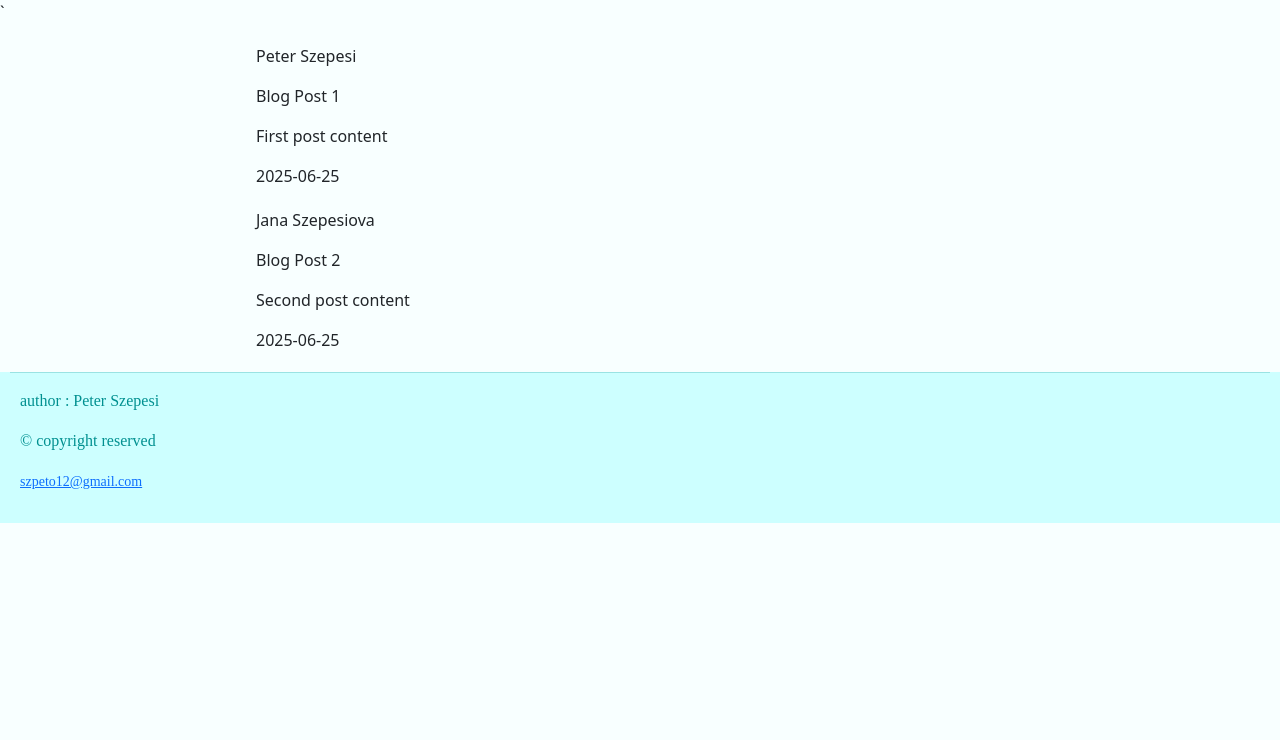
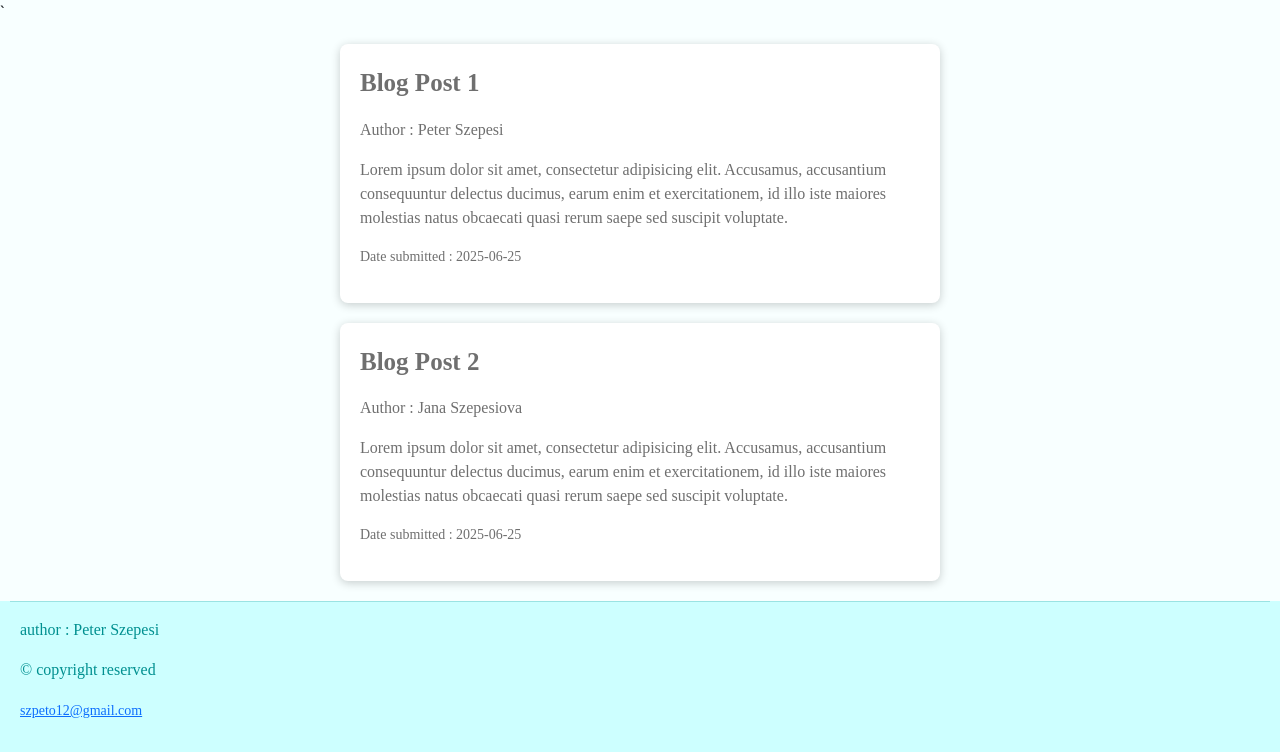
Before and after one commit to SzPeto/Python-Flask-website, a Flask app: page /blog in a window 1280 px wide. Shown: the part 60-812 px from the top of the page. Before the commit the page ends 583 px from the top, so only its background shows below. Run offline with Flask 3, Linux system fonts and the light colour scheme; parts of the project's set-up code (start-up, migrations or seed data) failed here and were passed over.

Commit message:
Version v0.4.9.9

```diff
--- a/Main.py
+++ b/Main.py
@@ -20,13 +20,13 @@ posts = [
     {
         'author': 'Peter Szepesi',
         'title': 'Blog Post 1',
-        'content': 'First post content',
+        'content': 'Lorem ipsum dolor sit amet, consectetur adipisicing elit. Accusamus, accusantium consequuntur delectus ducimus, earum enim et exercitationem, id illo iste maiores molestias natus obcaecati quasi rerum saepe sed suscipit voluptate.',
         'date_posted': '2025-06-25'
     },
     {
         'author': 'Jana Szepesiova',
         'title': 'Blog Post 2',
-        'content': 'Second post content',
+        'content': 'Lorem ipsum dolor sit amet, consectetur adipisicing elit. Accusamus, accusantium consequuntur delectus ducimus, earum enim et exercitationem, id illo iste maiores molestias natus obcaecati quasi rerum saepe sed suscipit voluptate.',
         'date_posted': '2025-06-25'
     }
 ]
@@ -120,5 +120,5 @@ if __name__ == "__main__":
         functions.write_log("******************************* Initial run *******************************************")
         is_first_log = False
 
-    from db_models import User  # Just to avoid circular import
+    from db_models import User, Post  # Just to avoid circular import
     app.run(host = "0.0.0.0", debug=True)
--- a/static/Styles/styles.css
+++ b/static/Styles/styles.css
@@ -262,8 +262,17 @@ footer {
 }
 
 .blog-container {
-    margin: 20px 20%;
-
+    display: flex;
+    flex-direction: column;
+    min-width: 150px;
+    max-width: 600px;
+    margin: 20px auto;
+    padding: 20px;
+    border-radius: 8px;
+    background-color: white;
+    color: rgb(111, 111, 111);
+    box-shadow: 0px 2px 10px rgba(0,0,0,0.2);
+    font-family: Bahnschrift;
 }
 
 /* Buttons ***************************************************************************************************** */
--- a/templates/base.html
+++ b/templates/base.html
@@ -51,7 +51,7 @@
               </ul>
             </li>
             <li class="nav-item">
-              <a class="nav-link" href="#" target="_blank">Blog</a>
+              <a class="nav-link" href="{{ url_for('blog') }}">Blog</a>
             </li>
             <li class="nav-item">
               <a class="nav-link" href="https://www.paypal.me/szpeto" target="_blank">Support me</a>
--- a/templates/blog.html
+++ b/templates/blog.html
@@ -4,10 +4,10 @@
     {% if posts %}
         {% for post in posts %}
             <div class="blog-container">
-                <p>{{ post.get("author") }}</p>
-                <p>{{ post.get("title") }}</p>
+                <p style="font-weight: bold; font-size: 25px;">{{ post.get("title") }}</p>
+                <p>Author : {{ post.get("author") }}</p>
                 <p>{{ post.get("content") }}</p>
-                <p>{{ post.get("date_posted") }}</p>
+                <p style="font-weight: 200; font-size: 14px;">Date submitted : {{ post.get("date_posted") }}</p>
             </div>
         {% endfor %}
     {% else %}
```
Also changed, not shown: db_models.py (+11 -2 lines), static/Images/Default - user.jpg (added), static/Images/Default - user.png (added), 1 other file.
